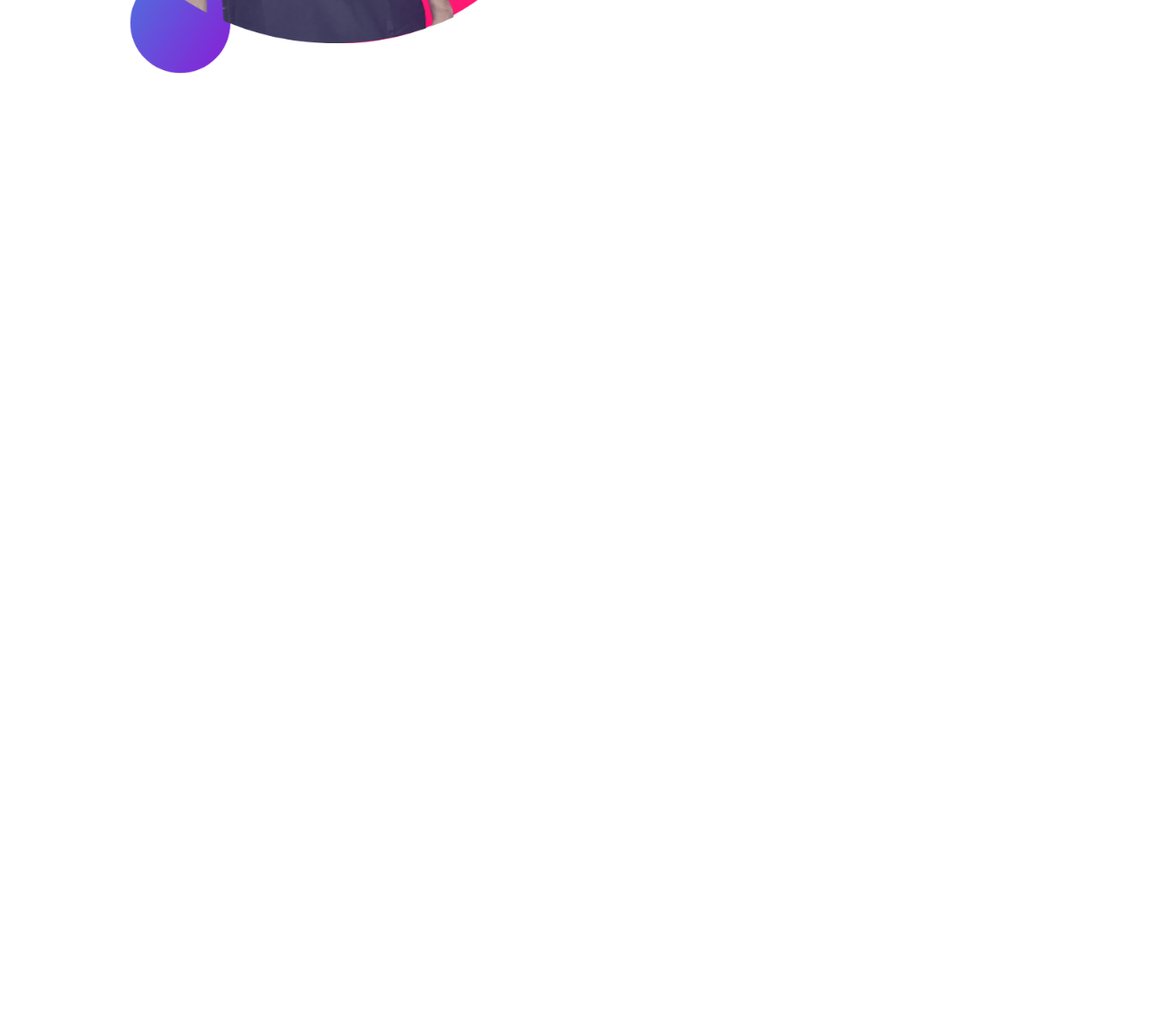
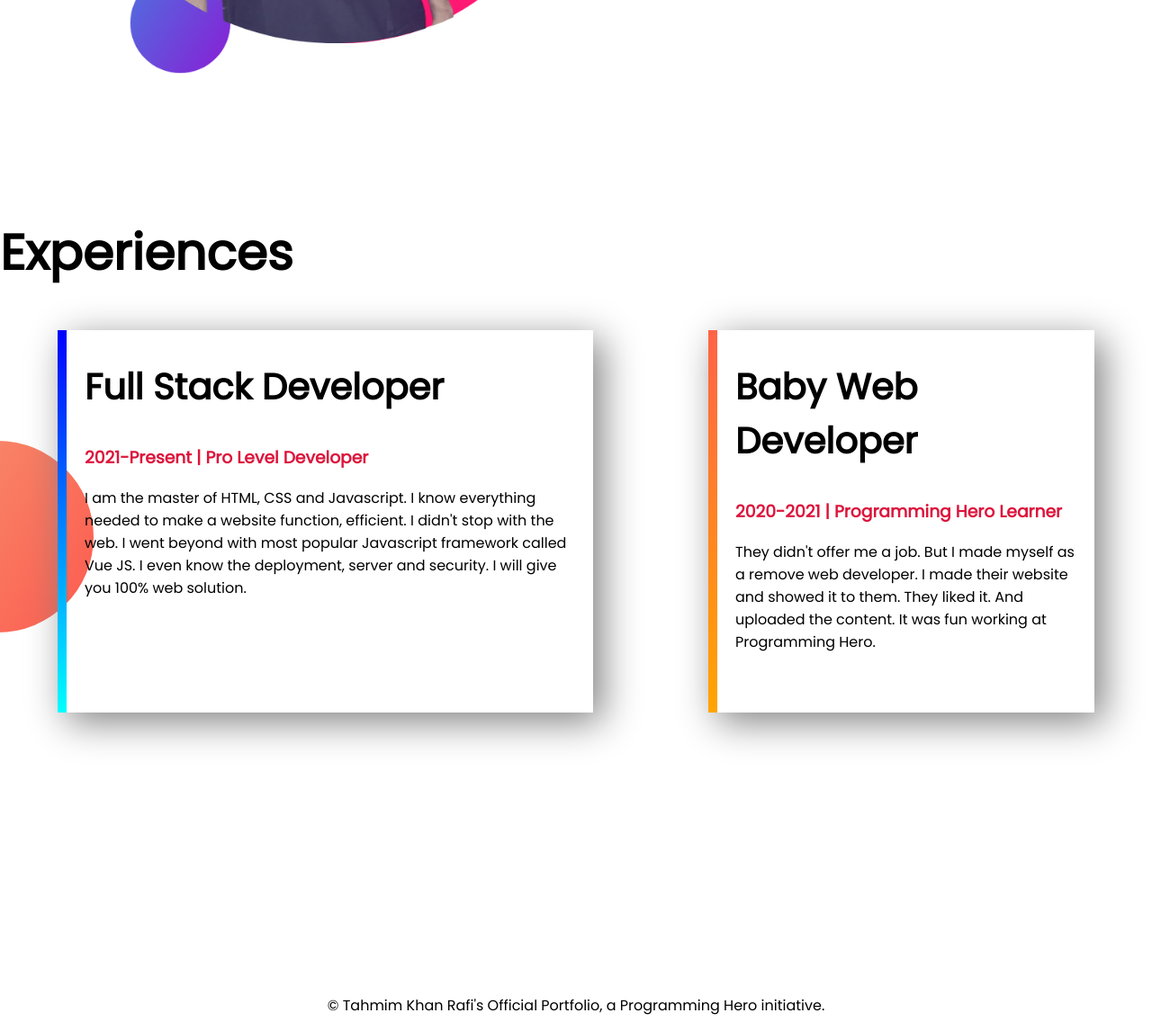
Before and after one commit to Rafff-byte/developer-portfolio, a plain HTML site: page index.html in a window 1280 px wide. Shown: the part 1332-2478 px from the top of the page at 90% size. Before the commit the page ends 1571 px from the top, so only its background shows below. Drawn offline with Linux system fonts and the light colour scheme.

Commit message:
footer add complete

```diff
--- a/index.html
+++ b/index.html
@@ -11,7 +11,7 @@
     <link rel="stylesheet" href="style.css">
 </head>
 <body>
-  <section class="top-banner">  <div class="half-width">
+  <section class="top-banner flexible-container">  <div class="half-width">
 <span class="text"><h1>Welcome To</h1>
     <h1><span class="orange">Tahmim Khan's</span> Portfolio </h1>
     <h3 style="font-family: Arial, Helvetica, sans-serif;">Bsc,Computer Science & Engineering,Notre Dame University Bangladesh</h3>
@@ -22,7 +22,7 @@
 </div>
     <div class="half-width"><img src="./rafi.png" alt=""></div>
 </section>|
-<section class="dream-big">
+<section class="dream-big flexible-container">
     <div class="half-width"><img src="./rafi2.png" alt=""></div>
     <div class="half-width">
 <h1 style="color:crimson ;">Dream Big</h1>
@@ -32,5 +32,25 @@
 
     </div>
 </section>
+<section class="experience ">
+    <h1>Experiences</h1>
+    <div class="flexible-container">
+
+
+     <div id="fullstackexp" class="experience-item">
+        <h2 >Full Stack Developer</h2>
+        <h3 style="color: crimson">2021-Present | Pro Level Developer</h3>
+        <p>I am the master of HTML, CSS and Javascript. I know everything needed to make a website function, efficient. I didn't stop with the web. I went beyond with most popular Javascript framework called Vue JS. I even know the deployment, server and security. I will give you 100% web solution.</p>
+    </div>
+<div id="babydevexp" class="experience-item">
+    <h2  >Baby Web Developer</h2>
+    <h3 style="color: crimson">2020-2021 | Programming Hero Learner</h3>
+    <p>They didn't offer me a job. But I made myself as a remove web developer. I made their website and showed it to them. They liked it. And uploaded the content. It was fun working at Programming Hero.</p>
+</div>
+    </div>
+
+
+</section>
+<footer><p>© Tahmim Khan Rafi's  Official  Portfolio, a Programming Hero initiative.</p></footer>
 </body>
 </html>
--- a/style.css
+++ b/style.css
@@ -8,8 +8,9 @@ h1 {
 .orange {
   color: crimson;
 }
-section {
+.flexible-container {
   display: flex;
+  margin-bottom: 150px;
 }
 .half-width {
   width: 50%;
@@ -34,7 +35,6 @@ section {
   background-repeat: no-repeat;
 }
 section {
-  display: flex;
   margin-bottom: 150px;
 }
 .dream-big {
@@ -42,3 +42,35 @@ section {
   background-repeat: no-repeat;
   background-position: right;
 }
+.experience-item {
+  margin-left: 5%;
+  margin-right: 5%;
+  padding-left: 20px;
+  padding-right: 20px;
+  padding-bottom: 50px;
+  border-radius: 0;
+  box-shadow: 10px 10px 40px gray;
+}
+
+h2 {
+  font-size: 40px;
+}
+.experience {
+  background-image: url(./exp.png);
+  background-repeat: no-repeat;
+  background-position: left;
+  padding-bottom: 1%;
+}
+#fullstackexp {
+  border-left: 10px solid;
+  border-image: linear-gradient(blue, cyan);
+  border-image-slice: 1;
+}
+#babydevexp {
+  border-left: 10px solid;
+  border-image: linear-gradient(tomato, orange);
+  border-image-slice: 1;
+}
+footer p {
+  text-align: center;
+}
```
Also changed, not shown: exp.png (added).
